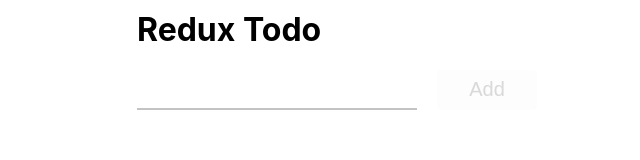
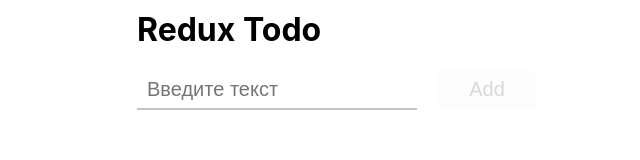
Before and after one commit to Galahhad/redux-todo, a React (Create React App) app: page / in a window 1280 px wide. Shown: the part 140-300 px from the top of the page, without its empty margins (303-943 px from the left). Built offline with nearby package versions, Linux system fonts and the light colour scheme.

Commit message:
Update Form.jsx

```diff
--- a/src/components/Form.jsx
+++ b/src/components/Form.jsx
@@ -44,7 +44,7 @@
   return (
     <>
       <form onSubmit={handleSubmit} className="form">
-        <input value={text} onChange={handleText} onBlur={handleBlur} />
+        <input value={text} onChange={handleText} onBlur={handleBlur} placeholder="Введите текст"/>
         <button disabled={noneText} type="submit">
           Add
         </button>
```
